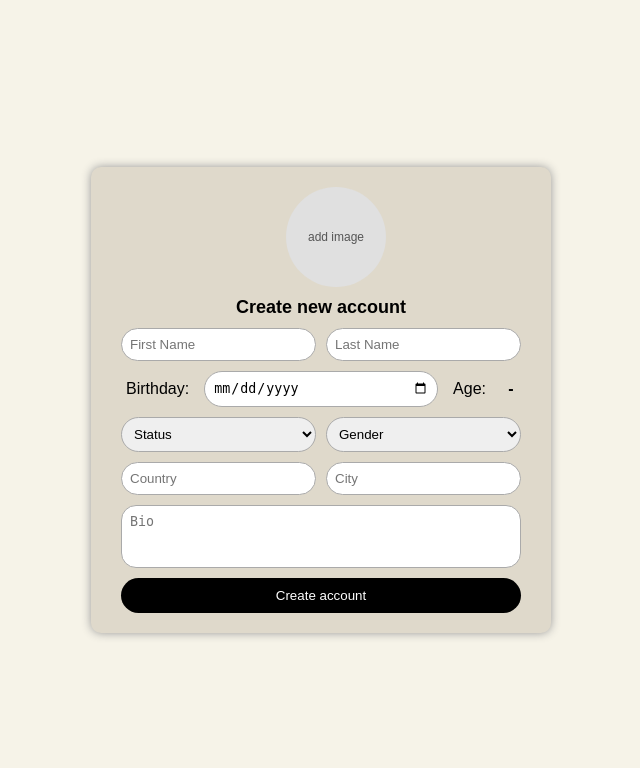
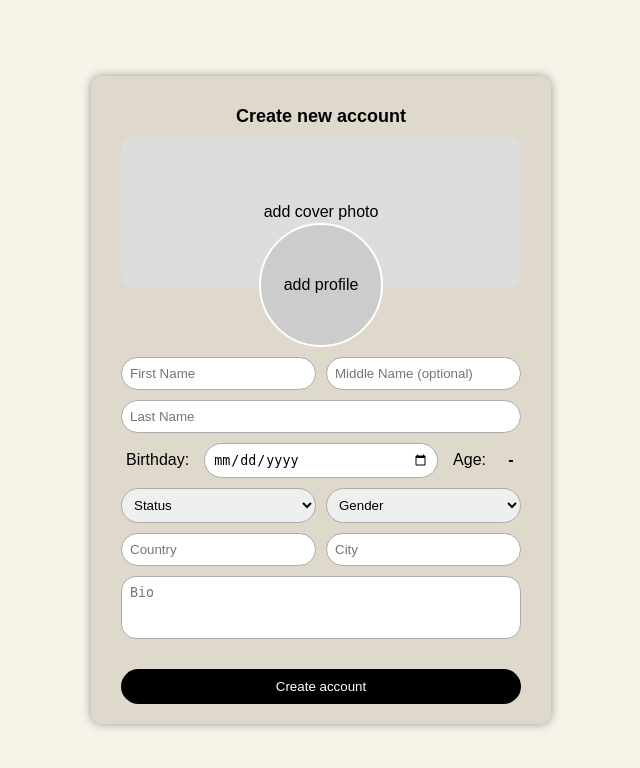
Before and after one commit to PUP-BSIT/project-hershell, a PHP site: page /html/create_account.html in a window 1280 px wide. Shown: the top 768 px of the page, without its empty margins (319-959 px from the left). Run offline with PHP 8.4, Linux system fonts and the light colour scheme.

Commit message:
Implement complete profile creation flow with image preview, styling, validation, and auto-login (#73)
* move cover container inside the form

* Implement form submission with validation and image preview

* Enable image preview and removal for profile and cover photos

* Update styles for image upload, preview, and profile form

* Add session to handle redirection to home page after profile creation

* Implement profile creation and auto-login after email verification

```diff
--- a/Hershive/html/create_account.html
+++ b/Hershive/html/create_account.html
@@ -10,69 +10,99 @@
 <body>
   <div class="account-form-container">
     <div class="account-form">
+      <h2>Create new account</h2>
+
+      <form id="accountForm" enctype="multipart/form-data">
         <div class="image-upload" id="image_upload">
-          <label for="profileImage">
-            <div
-                class="image-circle"
-                id="image_preview"
-                onclick="triggerFileInput()">
-              <span id="previewText">add image</span>
+          <div class="cover-container">
+            <div class="cover-upload" id="cover_upload">
+              <label for="cover_image">
+                <div class="cover-preview" id="cover_preview">
+                  <span id="coverText">add cover photo</span>
                 </div>
               </label>
               <input
                   type="file"
+                  name="cover_image"
+                  id="cover_image"
+                  accept="image/*"
+                  onchange="previewCover(this)"/>
+              <button
+                  type="button"
+                  id="remove-cover-btn"
+                  class="remove-cover-btn"
+                  onclick="removeCover()">✖</button>
+            </div>
+
+            <label for="profile_image">
+              <div class="image-circle" id="image_preview">
+                <span id="previewText">add profile</span>
+              </div>
+            </label>
+            <input
+                type="file"
+                name="profile_image"
                 id="profile_image"
                 accept="image/*"
                 onchange="previewImage(this)"/>
             <button
               type="button"
-              class="remove-btn"
-              onclick="removeImage()">✖
-          </button>
+              id="remove-profile-btn"
+              class="remove-profile-btn"
+              onclick="removeImage()">✖</button>
+          </div>
         </div>
 
-        <h2>Create new account</h2>
-
-        <form onsubmit="goToHome(event)">
         <div class="input-row">
-            <input type="text" placeholder="First Name" required/>
-            <input type="text" placeholder="Last Name" required/>
+          <input type="text" name="first_name"
+              placeholder="First Name" required/>
+          <input type="text" name="middle_name"
+              placeholder="Middle Name (optional)"/>
+          <input type="text" name="last_name"
+              placeholder="Last Name" required/>
         </div>
 
         <div class="input-row">
           <label for="birthday" class="birthday-label">Birthday:</label>
-            <input type="date" id="birthday" name="birthday"
+          <input
+              type="date"
+              id="birthday"
+              name="birthday"
               required onchange="updateAge()"/>
           <span class="birthday-label">Age:</span>
           <span id="calculated_age">-</span>
         </div>
 
         <div class="input-row">
-            <select>
-              <option>Status</option>
-              <option>Single</option>
-              <option>Married</option>
-              <option>Other</option>
+          <select name="status" required>
+            <option value="">Status</option>
+            <option value="Single">Single</option>
+            <option value="Married">Married</option>
+            <option value="Other">Other</option>
           </select>
-            <select>
-              <option>Gender</option>
-              <option>Male</option>
-              <option>Female</option>
-              <option>Other</option>
+          <select name="gender" required>
+            <option value="">Gender</option>
+            <option value="Male">Male</option>
+            <option value="Female">Female</option>
+            <option value="Other">Other</option>
           </select>
         </div>
 
         <div class="input-row">
-            <input type="text" placeholder="Country"/>
-            <input type="text" placeholder="City"/>
+          <input type="text" name="country" placeholder="Country" />
+          <input type="text" name="city" placeholder="City" />
         </div>
 
-          <textarea placeholder="Bio" rows="3"></textarea>
+        <textarea name="bio" placeholder="Bio" rows="3"></textarea>
+
+        <div id="errorMessages" style="color: red;"></div>
+        <div id="successMessage" style="color: green;"></div>
 
         <button type="submit">Create account</button>
       </form>
     </div>
   </div>
-    <script src="/Hershive/script/create_account.js"></script>
+
+  <script src="../script/create_account.js"></script>
 </body>
 </html>
--- a/Hershive/script/create_account.js
+++ b/Hershive/script/create_account.js
@@ -1,46 +1,76 @@
-const input = document.getElementById("profile_image");
-const preview = document.getElementById("image_preview");
-const uploadBox = document.getElementById("image_upload");
+function previewImage(input) {
+  const file = input.files[0];
+  const imagePreview = document.getElementById("image_preview");
+  const removeBtn = document.getElementById("remove-profile-btn");
 
-function triggerFileInput() {
-  input.click();
-}
-
-function previewImage(inputElement) {
-  const file = inputElement.files[0];
   if (file) {
     const reader = new FileReader();
     reader.onload = function (e) {
-      preview.innerHTML = `<img src="${e.target.result}" alt="Profile Image">`;
-      uploadBox.classList.add("has-image");
+      imagePreview.innerHTML = `<img src="${e.target.result}" alt="Profile Image">`;
+      imagePreview.classList.add("has-image");
+      removeBtn.style.display = "flex";
+    };
+    reader.readAsDataURL(file);
+  }
+}
+
+function previewCover(input) {
+  const file = input.files[0];
+  const coverPreview = document.getElementById("cover_preview");
+  const removeBtn = document.getElementById("remove-cover-btn");
+
+  if (file) {
+    const reader = new FileReader();
+    reader.onload = function (e) {
+      coverPreview.innerHTML = `<img src="${e.target.result}" alt="Cover Image">`;
+      coverPreview.classList.add("has-image");
+      removeBtn.style.display = "flex";
     };
     reader.readAsDataURL(file);
   }
 }
 
 function removeImage() {
-  input.value = "";
-  preview.innerHTML = '<span id="previewText">add image</span>';
-  uploadBox.classList.remove("has-image");
+  const imageInput = document.getElementById("profile_image");
+  const imagePreview = document.getElementById("image_preview");
+  const removeBtn = document.getElementById("remove-profile-btn");
+
+  imageInput.value = "";
+  imagePreview.innerHTML = `<span id="previewText">add profile</span>`;
+  imagePreview.classList.remove("has-image");
+  removeBtn.style.display = "none";
 }
 
-function goToHome(event) {
-  event.preventDefault();
-  window.location.href = "/Hershive/html/home.html";
+function removeCover() {
+  const coverInput = document.getElementById("cover_image");
+  const coverPreview = document.getElementById("cover_preview");
+  const removeBtn = document.getElementById("remove-cover-btn");
+
+  coverInput.value = "";
+  coverPreview.innerHTML = `<span id="coverText">add cover photo</span>`;
+  coverPreview.classList.remove("has-image");
+  removeBtn.style.display = "none";
 }
 
 function updateAge() {
   const birthdayInput = document.getElementById("birthday");
   const ageSpan = document.getElementById("calculated_age");
-
   const birthDate = new Date(birthdayInput.value);
   const today = new Date();
 
   if (!isNaN(birthDate)) {
+    if (birthDate >= today) {
+      ageSpan.textContent = "-";
+      birthdayInput.setCustomValidity("Birthday must be in the past.");
+      birthdayInput.reportValidity();
+      return;
+    } else {
+      birthdayInput.setCustomValidity("");
+    }
+
     let age = today.getFullYear() - birthDate.getFullYear();
     const monthDiff = today.getMonth() - birthDate.getMonth();
     const dayDiff = today.getDate() - birthDate.getDate();
-
     if (monthDiff < 0 || (monthDiff === 0 && dayDiff < 0)) {
       age--;
     }
@@ -49,3 +79,47 @@ function updateAge() {
     ageSpan.textContent = "-";
   }
 }
+
+const form = document.getElementById('accountForm');
+const errorDiv = document.getElementById('errorMessages');
+const successDiv = document.getElementById('successMessage');
+
+form.addEventListener("submit", async function(e) {
+  e.preventDefault();
+
+  errorDiv.innerHTML = "";
+  successDiv.innerHTML = "";
+
+  const formData = new FormData(form);
+
+  try {
+    const response = await fetch("../php/create_account.php", {
+      method: "POST",
+      body: formData,
+    });
+
+    const data = await response.json();
+
+    if (data.success === true) {
+      successDiv.textContent = data.message || "Account created.";
+
+      form.reset();
+
+      preview.innerHTML = '<span id="previewText">add profile</span>';
+      uploadBox.classList.remove("has-image");
+
+      coverPreview.innerHTML = '<span id="coverText">add cover</span>';
+      coverUploadBox.classList.remove("has-image");
+
+      setTimeout(() => window.location.href = "../html/home.html", 1500);
+    } else if (data.error) {
+      errorDiv.textContent = data.error;
+    }
+
+  } catch (err) {
+    errorDiv.innerHTML = "An unexpected error occurred.";
+    console.error(err);
+  }
+
+  console.log("Form submitted");
+});
--- a/Hershive/style/create_account.css
+++ b/Hershive/style/create_account.css
@@ -34,6 +34,8 @@ form {
 .input-row {
   display: flex;
   gap: 10px;
+  align-items: center;
+  flex-wrap: wrap;
 }
 
 input[type="text"],
@@ -63,56 +65,85 @@ button {
 }
 
 .image-upload {
+  display: flex;
+  flex-direction: column;
+  align-items: center;
+}
+
+.cover-container {
   position: relative;
-  width: 70px;
-  margin: 0 auto 10px auto;
+  width: 100%;
+  display: flex;
+  flex-direction: column;
+  align-items: center;
+  margin-bottom: 60px;
+}
+
+.cover-preview {
+  width: 400px;
+  height: 150px;
+  background-color: #ddd;
+  border-radius: 10px;
+  overflow: hidden;
+  display: flex;
+  justify-content: center;
+  align-items: center;
 }
 
 .image-circle {
-  width: 100px;
-  height: 100px;
+  width: 120px;
+  height: 120px;
   border-radius: 50%;
-  background-color: #e0e0e0;
+  background-color: #ccc;
   display: flex;
+  justify-content: center;
   align-items: center;
-  justify-content: center;
-  color: #555;
-  font-size: 12px;
   overflow: hidden;
+  border: 2px solid white;
+  position: absolute;
+  bottom: -60px;
+  left: 50%;
+  transform: translateX(-50%);
   cursor: pointer;
-  transition: 0.3s ease;
+  z-index: 2;
 }
 
-.image-circle img {
+#image_preview img,
+#cover_preview img {
   width: 100%;
   height: 100%;
   object-fit: cover;
 }
 
-.remove-btn {
+.remove-cover-btn,
+.remove-profile-btn {
+  display: none;
   position: absolute;
-  top: -1px;
-  right: -20px;
-  background-color: red;
+  background-color: #ff7575;
   color: white;
   border: none;
   border-radius: 50%;
-  width: 20px;
-  height: 20px;
+  width: 24px;
+  height: 24px;
   font-size: 14px;
   cursor: pointer;
-  display: none;
   align-items: center;
   justify-content: center;
+  z-index: 3;
 }
 
+.remove-cover-btn {
+  top: -10px;
+  right: -10px;
+}
 
-.image-upload.has-image .remove-btn {
-  display: flex;
+.remove-profile-btn {
+  top: 95px;
+  right: 138px;
 }
 
 #profile_image,
-#remove_image {
+#cover_image {
   display: none;
 }
 
@@ -124,13 +155,6 @@ button {
   white-space: nowrap;
 }
 
-.input-row {
-  display: flex;
-  align-items: center;
-  gap: 10px;
-  flex-wrap: wrap;
-}
-
 #calculated_age {
   font-weight: bold;
   min-width: 20px;
```
Also changed, not shown: Hershive/php/create_account.php (added, +138 -0 lines), Hershive/php/verify.php (+8 -3 lines). Lines whose indentation alone changed are shown as unchanged.
